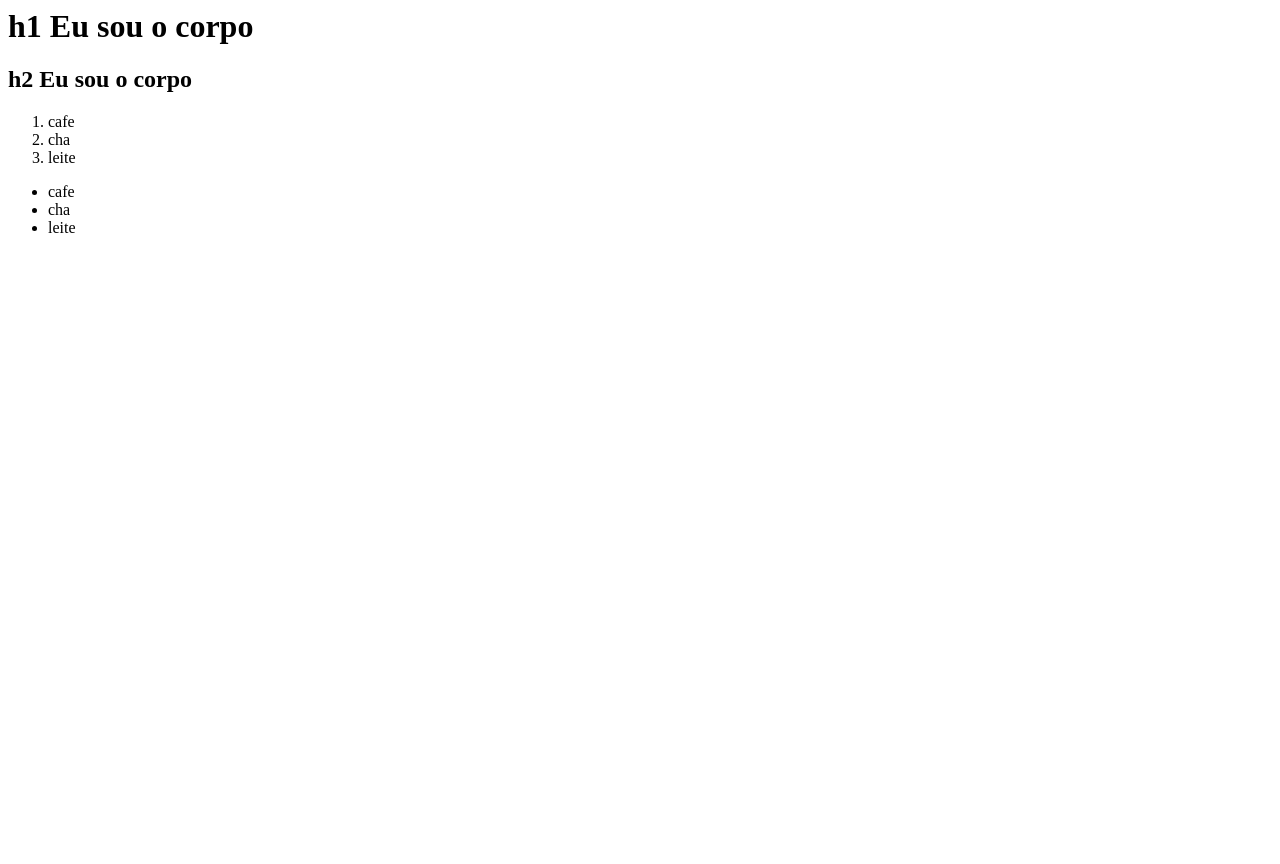
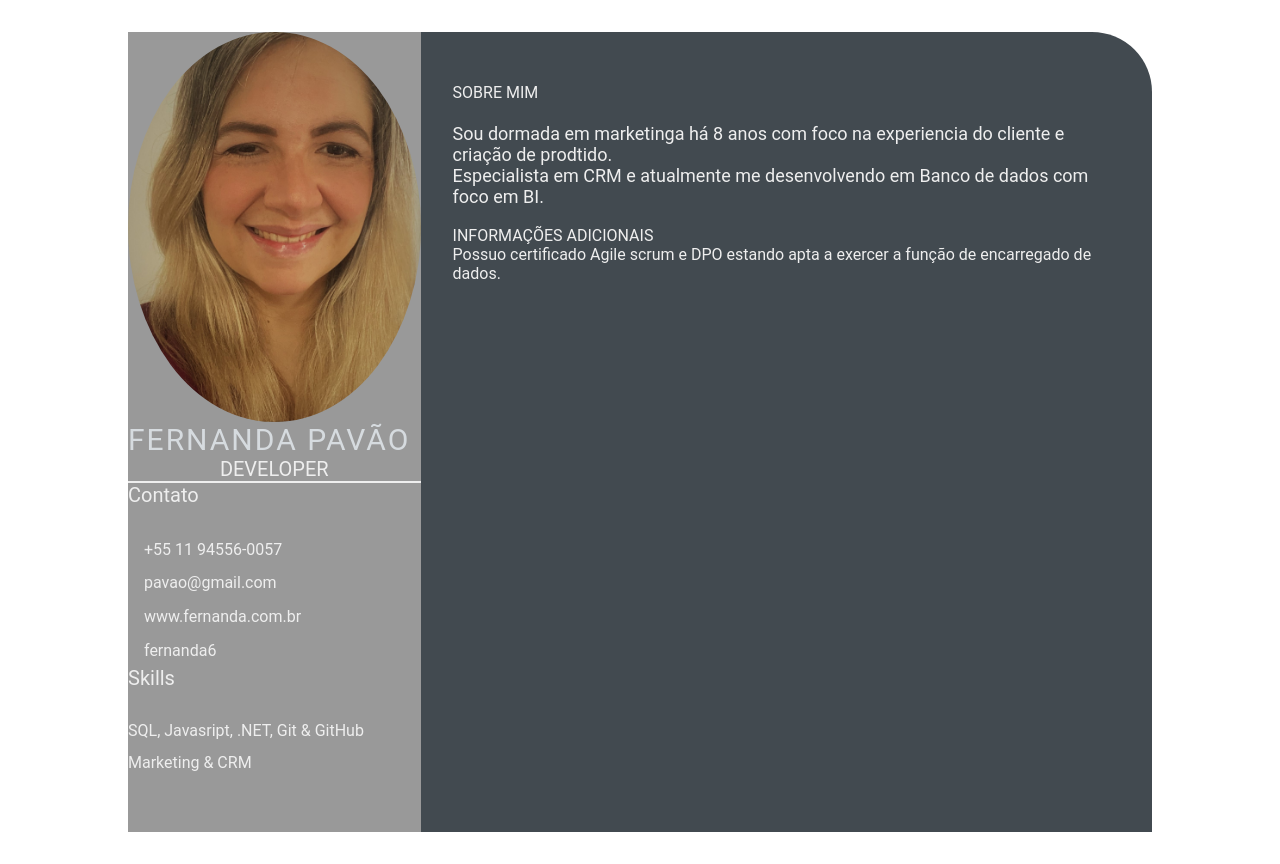
Before and after one commit to FernandaPavao/devweekgit.github.io, a plain HTML site: page index.html in a window 1280 px wide. Before the commit the page ends 800 px from the top, so only its background shows below. Drawn offline with Linux system fonts and the light colour scheme.

Commit message:
Adicionar index.html (#2)

```diff
--- a/index.html
+++ b/index.html
@@ -1,21 +1,55 @@
-<html>
-    <head>
-    <title>
-        Olá, eu sou a cabeça
-    </title>
-    </head>
-    <body>
-        <h1>h1 Eu sou o corpo</h1>
-        <h2>h2 Eu sou o corpo</h2>
-    </body>
-    <ol>
-        <li>cafe</li>
-        <li>cha</li>
-        <li>leite</li>
-    </ol>
-    <ul>
-        <li>cafe</li>
-        <li>cha</li>
-        <li>leite</li>
-    </ul>
+<html lang="en">
+<head>
+    <meta charset="UTF-8">
+    <meta http-equiv="X-UA-Compatible" content="IE=edge">
+    <meta name="viewport" content="width=device-width, initial-scale=1.0">
+    <title>Fernanda Pavão CV</title>
+
+<link rel="stylesheet" href="style.css">
+
+</head>
+<body>
+    <main class="resume-contents">
+        <section class="left-section">
+           <section class="left-section-content">
+            <div class="profile">
+              <img class="profile-image" src="img/profile-image.jpeg" alt="profile image">
+              <p class="name">Fernanda Pavão</p>
+              <p class="profession">Developer</p>
+            </div>
+            <div class="contact-info">
+               <p class="left-title">Contato</p>
+               <ul>
+                <li><i class="fa fa-phone"></i>+55 11 94556-0057</li>
+                <li><i class="fa fa-envelope"></i>pavao@gmail.com</li>
+                <li><i class="fa fa-globe"></i>www.fernanda.com.br</li>
+                <li><i class="fa fa-github"></i>fernanda6</li>
+               </ul>
+            </div>
+            <div class="skills">
+                <p class="left-title">Skills</p>
+                <ul>
+                    <li><p>SQL, Javasript, .NET, Git & GitHub</p></li>
+                    <li><p>Marketing & CRM</p></li>
+
+                </ul>
+            </div>
+           </section>
+        </section>
+            <section class="right-section">
+                <div class="right-section-contents">
+                    <section class about gap>
+                        <div class="right-title"><br>SOBRE MIM</div>
+                        <p class="about-me-contents">
+                            <br>Sou dormada em marketinga há 8 anos com foco na experiencia do cliente e criação de prodtido.<br>
+                            Especialista em CRM e atualmente me desenvolvendo em Banco de dados com foco em BI.
+                            <div class="right-title"><br>INFORMAÇÕES ADICIONAIS
+                            <br> Possuo certificado Agile scrum e DPO estando apta a exercer a função de encarregado de dados.
+                        </p>
+                    </div>
+                    </section>
+                </div>
+           </section>
+    </main>
+</body>
 </html>
--- /dev/null
+++ b/style.css
@@ -0,0 +1,103 @@
+*{
+    margin: 0;
+    padding: 0;
+    box-sizing: border-box;
+    list-style: none;
+    font-family: 'Roboto', sans-serif;
+}
+
+.resume-contents {
+    min-height: 100vh;
+    width: 80%;
+    margin: 2rem auto;
+    display: grid;
+    grid-template-columns: repeat(7, 1fr);
+}
+
+.left-section {
+    grid-column: span 2;
+    height: 100%;
+    background-color: #999999;
+}
+
+.right-section {
+    grid-column: span 5;
+    height: 100%;
+    background-color: #424a50;
+    border-radius: 0px 60px 0px 0px;
+}
+
+.left-section-contents{
+    padding: 2rem 2rem;
+}
+
+.profile {
+    width: 100%;
+    border-bottom: 2px solid #eeeeee;
+}
+
+.profile .profile-image {
+    width: 100%;
+    border-radius: 100%;
+}
+
+.name {
+    color: #D6DBDF;
+    font-size: 30px;
+    letter-spacing: 2px;
+    text-transform: uppercase;
+}
+
+.profession {
+    color: #eeeeee;
+    font-size: 20px;
+    text-transform: uppercase;
+    text-align: center;
+}
+
+/* .contact-info { border-bottom: 2px solid #1B2631; } */
+.left-title {
+    color: #eeeeee;
+    font-size: 20px;
+}
+
+.contact-info ul {
+    padding-top: 1.5rem;
+}
+
+.contact-info ul li,
+.references ul li {
+    padding: .4rem 0;
+    color: #eeeeee;
+}
+
+.contact-info ul li i,
+.references ul li i {
+    padding-right: 1rem;
+    font-size: 18px;
+    color: #eeeeee;
+}
+
+.skills ul {
+    padding-top: 1.5rem;
+}
+.skills ul li p {
+    padding: .4rem 0;
+    color: #eeeeee;
+}
+
+.right-section-contents {
+    padding: 2rem 2rem;
+}
+
+.right-title {
+    color: #eeeeee;
+}
+
+.gap {
+    padding-bottom: 2rem;
+}
+.about-me-contents {
+    font-size: 18px;
+    color: #eeeeee;
+}
```
Also changed, not shown: img/profile-image.jpeg (added).
